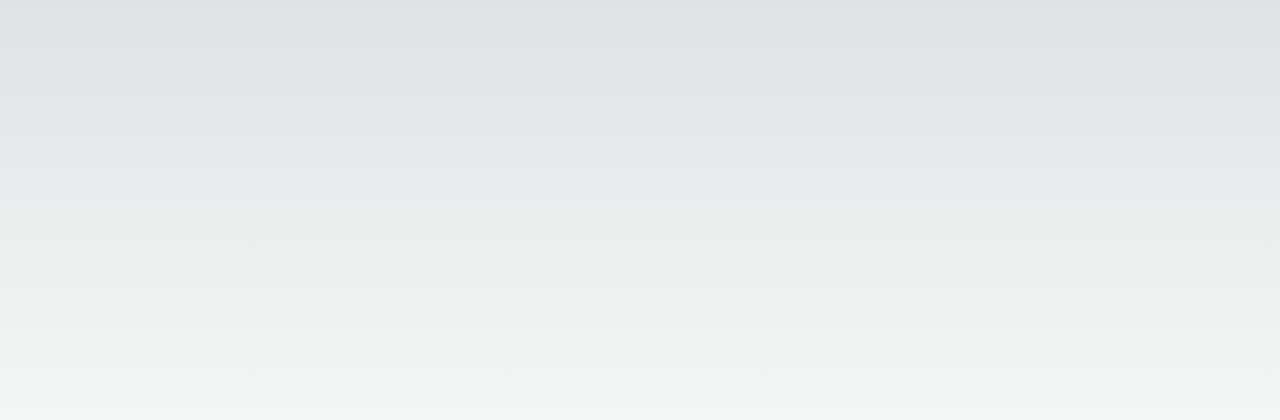
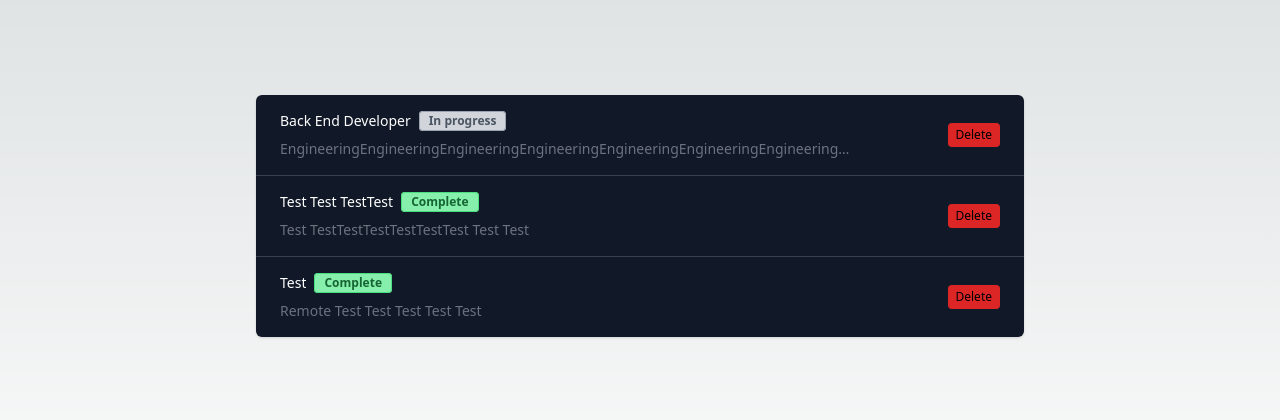
Before and after one commit to remzikilnc/fe-bootcamp, a Next.js app: page / in a window 1280 px wide. Shown: the part 184-604 px from the top of the page. Built offline with nearby package versions, Linux system fonts and the light colour scheme.

Commit message:
Created status badge component. Added add-delete button components and performed some preliminary preparations.

```diff
--- /dev/null
+++ b/src/components/badge/status-badge/index.js
@@ -0,0 +1,11 @@
+import React from 'react';
+
+const StatusBadge = ({status}) => {
+    return (
+    <span className={`inline-flex items-center rounded px-2.5 py-0.5 text-xs font-semibold ${status ? 'text-green-800 ring-green-400 ring-1 ring-inset bg-green-300' : 'text-gray-600 ring-gray-400 ring-1 ring-inset bg-gray-300'}`}>
+        {status ? 'Complete' : 'In progress'}
+    </span>
+    );
+};
+
+export default StatusBadge;
--- /dev/null
+++ b/src/components/button/add-button/index.js
@@ -0,0 +1,11 @@
+import React from 'react';
+
+const AddButton = () => {
+    return (
+        <div>
+
+        </div>
+    );
+};
+
+export default AddButton;
--- /dev/null
+++ b/src/components/button/delete-button/index.js
@@ -0,0 +1,9 @@
+import React from 'react';
+
+const DeleteButton = () => {
+    return (
+        <button className="text-xs bg-red-600 rounded px-2 py-1">Delete</button>
+    );
+};
+
+export default DeleteButton;
--- /dev/null
+++ b/src/components/input/index.js
@@ -0,0 +1,11 @@
+import React from 'react';
+
+const Input = () => {
+    return (
+        <div>
+
+        </div>
+    );
+};
+
+export default Input;
--- a/src/pages/index.js
+++ b/src/pages/index.js
@@ -1,7 +1,65 @@
+import DeleteButton from "@/components/button/delete-button";
+import StatusBadge from "@/components/badge/status-badge";
+
+const todos = [
+  {
+    id: 1,
+    title: 'Back End Developer',
+    details: 'EngineeringEngineeringEngineeringEngineeringEngineeringEngineeringEngineeringEngineeringEngineeringEngineeringEngineeringEngineeringEngineering',
+    status: false,
+  },
+  {
+    id: 2,
+    title: 'Test Test TestTest',
+    details: 'Test TestTestTestTestTestTest Test Test',
+    status: true,
+  },
+  {
+    id: 3,
+    title: 'Test ',
+    details: 'Remote Test Test Test Test  Test',
+    status: true,
+  },
+]
+
+
+
 export default function Home() {
+
+  const handleClick = () => {
+    console.log('w')
+  }
+
   return (
-    <main className="flex min-h-screen flex-col items-center justify-between">
-
+    <main className="flex h-screen flex-col items-center justify-center">
+      <div className="overflow-hidden bg-gray-900 shadow sm:rounded-md max-w-3xl w-full">
+        <ul className="divide-y divide-gray-700">
+          {todos.map((todo) => (
+              <li key={todo.id}>
+                <div className="flex flex-row w-full justify-between">
+                  <div className="px-4 py-4 sm:px-6">
+                    <div className="flex items-center">
+                      <p className="truncate text-sm font-medium text-white">{todo.title}</p>
+                      <div className="ml-2 flex flex-shrink-0">
+                       <StatusBadge status={todo.status}/>
+                      </div>
+                    </div>
+                    <div className="mt-2 sm:flex sm:justify-between">
+                      <div className="sm:flex">
+                        <p className="text-sm text-gray-500 text-ellipsis overflow-hidden whitespace-nowrap max-w-xl">
+                          {todo.details}
+                        </p>
+                      </div>
+                    </div>
+                  </div>
+                  <div className="flex flex-col justify-center items-center px-4 py-4 sm:px-6">
+                    <DeleteButton/>
+                  </div>
+                </div>
+              </li>
+          ))}
+        </ul>
+      </div>
     </main>
   )
 }
```
